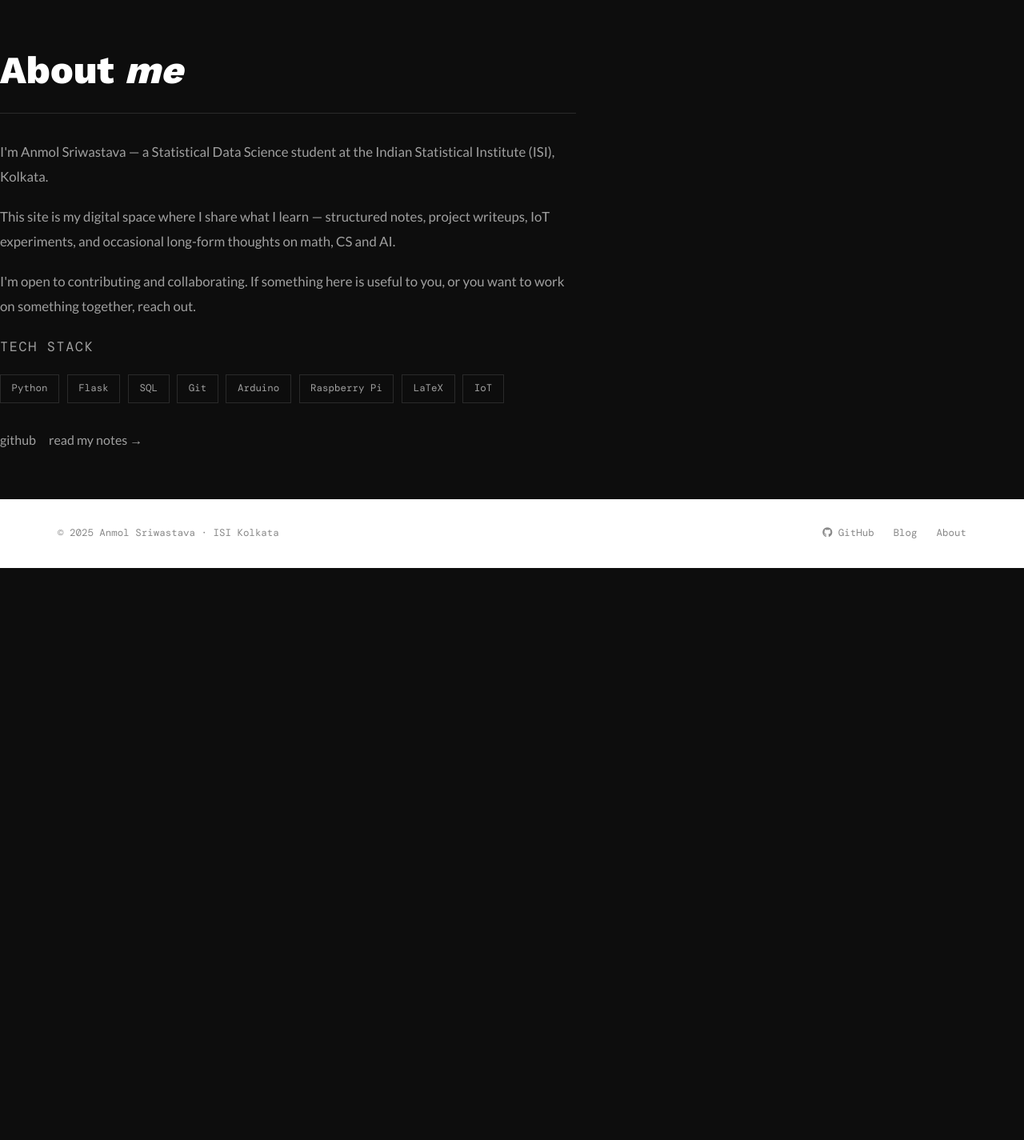
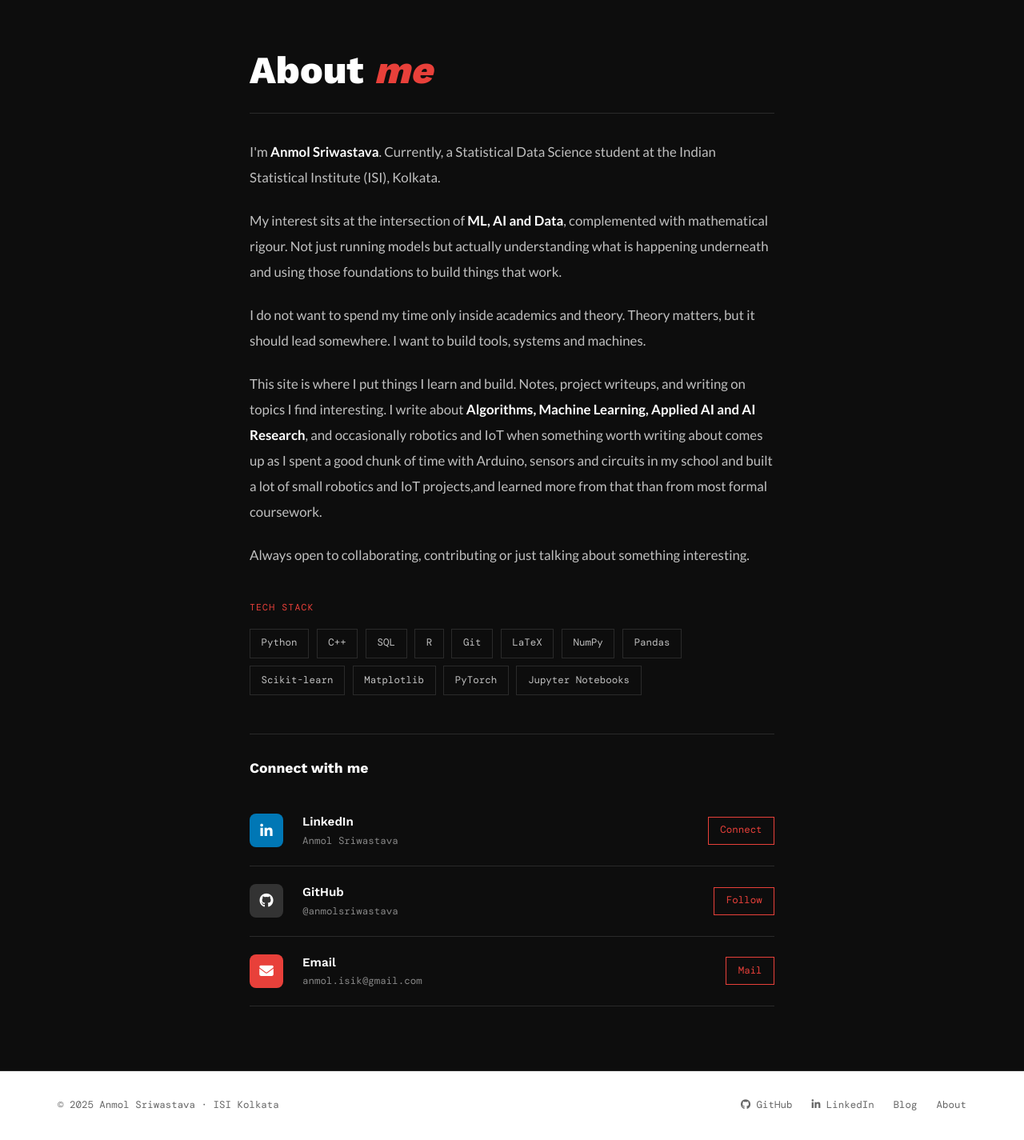
Before and after one commit to anmolsriwastava/anmolsrw, a Flask app: page /about in a window 1280 px wide. Shown: the part 71-1496 px from the top of the page at 80% size. Before the commit the page ends 781 px from the top, so only its background shows below. Run offline with Flask 3, Linux system fonts and the light colour scheme.

Commit message:
updated about and resources

```diff
--- a/static/style.css
+++ b/static/style.css
@@ -443,9 +443,9 @@ main {
 
 /* ── Footer ────────────────────────────────── */
 .site-footer {
-  background: var(--heading);
-  color: #aaa;
+  background: #ffffff;
   padding: 2rem 0;
+  border-top: 1px solid #2a2a2a;
 }
 .footer-inner {
   max-width: 1200px;
@@ -460,7 +460,7 @@ main {
 .site-footer p {
   font-family: var(--font-mono);
   font-size: 0.78rem;
-  color: #888;
+  color: #666666;
   margin: 0;
 }
 .footer-links {
@@ -470,16 +470,10 @@ main {
 .footer-links a {
   font-family: var(--font-mono);
   font-size: 0.78rem;
-  color: #888;
+  color: #666666;
   transition: color 0.2s;
 }
 .footer-links a:hover { color: var(--accent); }
-
-/* ── Container override ────────────────────── */
-.container {
-  max-width: 1200px;
-}
-
 /* ── Responsive ────────────────────────────── */
 @media (max-width: 768px) {
   .nav-links {
--- a/templates/about.html
+++ b/templates/about.html
@@ -1,50 +1,221 @@
 {% extends "base.html" %}
 {% block title %}About · Anmol Sriwastava{% endblock %}
+
+{% block extra_css %}
+<style>
+  .about-section {
+    max-width: 720px;
+    margin: 0 auto;
+    padding: 60px 2rem 80px;
+  }
+
+  .about-section h1 {
+    font-size: clamp(2.2rem, 5vw, 3rem);
+    font-weight: 800;
+    margin-bottom: 2rem;
+    padding-bottom: 1.5rem;
+    border-bottom: 1px solid var(--border);
+  }
+
+  .about-section h1 em {
+    color: var(--accent);
+    font-style: italic;
+  }
+
+  .about-section p {
+    font-size: 1.05rem;
+    line-height: 1.9;
+    color: #c0c0c0;
+    margin-bottom: 1.4rem;
+  }
+
+  .about-section p strong {
+    color: #ffffff;
+    font-weight: 700;
+  }
+
+  .stack-label {
+    display: block;
+    font-family: var(--font-mono);
+    font-size: 0.72rem;
+    color: var(--accent);
+    text-transform: uppercase;
+    letter-spacing: 0.1em;
+    margin: 2.5rem 0 1rem;
+  }
+
+  .stack-tags {
+    display: flex;
+    flex-wrap: wrap;
+    gap: 0.6rem;
+    margin-bottom: 3rem;
+  }
+
+  .stack-tags span {
+    font-family: var(--font-mono);
+    font-size: 0.78rem;
+    color: #c0c0c0;
+    border: 1px solid var(--border);
+    padding: 0.4rem 0.85rem;
+    transition: border-color 0.2s, color 0.2s;
+  }
+  .stack-tags span:hover {
+    border-color: var(--accent);
+    color: var(--accent);
+  }
+
+  .connect-section {
+    border-top: 1px solid var(--border);
+    padding-top: 2rem;
+  }
+
+  .connect-section h3 {
+    font-size: 1.1rem;
+    font-weight: 700;
+    color: #ffffff;
+    margin-bottom: 1.5rem;
+  }
+
+  .connect-row {
+    display: flex;
+    align-items: center;
+    gap: 1.5rem;
+    padding: 1.2rem 0;
+    border-bottom: 1px solid var(--border);
+    flex-wrap: wrap;
+  }
+
+  .connect-icon {
+    width: 42px;
+    height: 42px;
+    border-radius: 8px;
+    display: flex;
+    align-items: center;
+    justify-content: center;
+    font-size: 1.1rem;
+    color: #fff;
+    flex-shrink: 0;
+  }
+
+  .connect-icon.linkedin { background: #0077b5; }
+  .connect-icon.github   { background: #333; }
+  .connect-icon.email    { background: var(--accent); }
+
+  .connect-info { flex: 1; }
+
+  .connect-name {
+    font-family: var(--font-head);
+    font-size: 0.95rem;
+    font-weight: 600;
+    color: #ffffff;
+  }
+
+  .connect-handle {
+    font-family: var(--font-mono);
+    font-size: 0.78rem;
+    color: #888;
+  }
+
+  .connect-link {
+    font-family: var(--font-mono);
+    font-size: 0.78rem;
+    color: var(--accent);
+    border: 1px solid var(--accent);
+    padding: 0.35rem 0.9rem;
+    transition: background 0.2s, color 0.2s;
+    white-space: nowrap;
+  }
+  .connect-link:hover {
+    background: var(--accent);
+    color: #fff;
+  }
+</style>
+{% endblock %}
+
 {% block content %}
+<div class="about-section">
 
-<section class="about-wrap">
+  <h1>About <em>me</em></h1>
 
-  <div class="about-header">
-    <h1>About <em>me</em></h1>
+  <p>
+    I'm <strong>Anmol Sriwastava</strong>. Currently, a Statistical Data Science student at the
+    Indian Statistical Institute (ISI), Kolkata.
+  </p>
+
+  <p>
+    My interest sits at the intersection of <strong>ML, AI and Data</strong>, complemented
+    with mathematical rigour. Not just running models but actually understanding what is
+    happening underneath and using those foundations to build things that work.
+  </p>
+
+  <p>
+    I do not want to spend my time only inside academics and theory. Theory matters, but
+    it should lead somewhere. I want to build tools, systems and machines.
+
+  </p>
+
+
+
+  <p>
+    This site is where I put things I learn and build. Notes, project writeups, and
+    writing on topics I find interesting. I write about <strong>Algorithms, Machine Learning,
+    Applied AI and AI Research</strong>, and occasionally robotics and IoT when something
+    worth writing about comes up as I spent a good chunk of time with Arduino, sensors and
+    circuits in my school and built a lot of small robotics and IoT projects,and learned more from
+    that than from most formal coursework.
+
+  <p>
+    Always open to collaborating, contributing or just talking about something interesting.
+  </p>
+
+  <span class="stack-label">Tech Stack</span>
+  <div class="stack-tags">
+    <span>Python</span>
+    <span>C++</span>
+    <span>SQL</span>
+    <span>R</span>
+    <span>Git</span>
+    <span>LaTeX</span>
+    <span>NumPy</span>
+    <span>Pandas</span>
+    <span>Scikit-learn</span>
+    <span>Matplotlib</span>
+    <span>PyTorch</span>
+
+    <span>Jupyter Notebooks</span>
   </div>
 
-  <div class="about-body">
-    <div class="about-text">
-      <p>
-        I'm Anmol Sriwastava — a Statistical Data Science student at the
-        Indian Statistical Institute (ISI), Kolkata.
-      </p>
-      <p>
-        This site is my digital space where I share what I learn —
-        structured notes, project writeups, IoT experiments, and occasional
-        long-form thoughts on math, CS and AI.
-      </p>
-      <p>
-        I'm open to contributing and collaborating. If something here is
-        useful to you, or you want to work on something together, reach out.
-      </p>
+  <div class="connect-section">
+    <h3>Connect with me</h3>
 
-      <div class="about-stack">
-        <p class="currently-label">tech stack</p>
-        <div class="tags">
-          <span>Python</span>
-          <span>Flask</span>
-          <span>SQL</span>
-          <span>Git</span>
-          <span>Arduino</span>
-          <span>Raspberry Pi</span>
-          <span>LaTeX</span>
-          <span>IoT</span>
-        </div>
+    <div class="connect-row">
+      <div class="connect-icon linkedin"><i class="fab fa-linkedin-in"></i></div>
+      <div class="connect-info">
+        <div class="connect-name">LinkedIn</div>
+        <div class="connect-handle">Anmol Sriwastava</div>
       </div>
+      <a href="https://www.linkedin.com/in/anmol-sriwastava/" target="_blank" class="connect-link">Connect</a>
+    </div>
 
-      <div class="about-links">
-        <a href="https://github.com/anmolsriwastava" target="_blank" class="btn-primary">github</a>
-        <a href="/gyaan" class="btn-ghost">read my notes →</a>
+    <div class="connect-row">
+      <div class="connect-icon github"><i class="fab fa-github"></i></div>
+      <div class="connect-info">
+        <div class="connect-name">GitHub</div>
+        <div class="connect-handle">@anmolsriwastava</div>
       </div>
+      <a href="https://github.com/anmolsriwastava" target="_blank" class="connect-link">Follow</a>
     </div>
+
+    <div class="connect-row">
+      <div class="connect-icon email"><i class="fas fa-envelope"></i></div>
+      <div class="connect-info">
+        <div class="connect-name">Email</div>
+        <div class="connect-handle">anmol.isik@gmail.com</div>
+      </div>
+      <a href="mailto:anmol.isik@gmail.com" class="connect-link">Mail</a>
+    </div>
+
   </div>
 
-</section>
-
+</div>
 {% endblock %}
--- a/templates/base.html
+++ b/templates/base.html
@@ -47,11 +47,13 @@
 </main>
 
 <!-- Footer -->
+<!-- Footer -->
 <footer class="site-footer">
   <div class="footer-inner">
     <p>© 2025 Anmol Sriwastava · ISI Kolkata</p>
     <div class="footer-links">
       <a href="https://github.com/anmolsriwastava" target="_blank"><i class="fab fa-github"></i> GitHub</a>
+      <a href="https://www.linkedin.com/in/anmol-sriwastava/" target="_blank"><i class="fab fa-linkedin-in"></i> LinkedIn</a>
       <a href="/blog">Blog</a>
       <a href="/about">About</a>
     </div>
```
